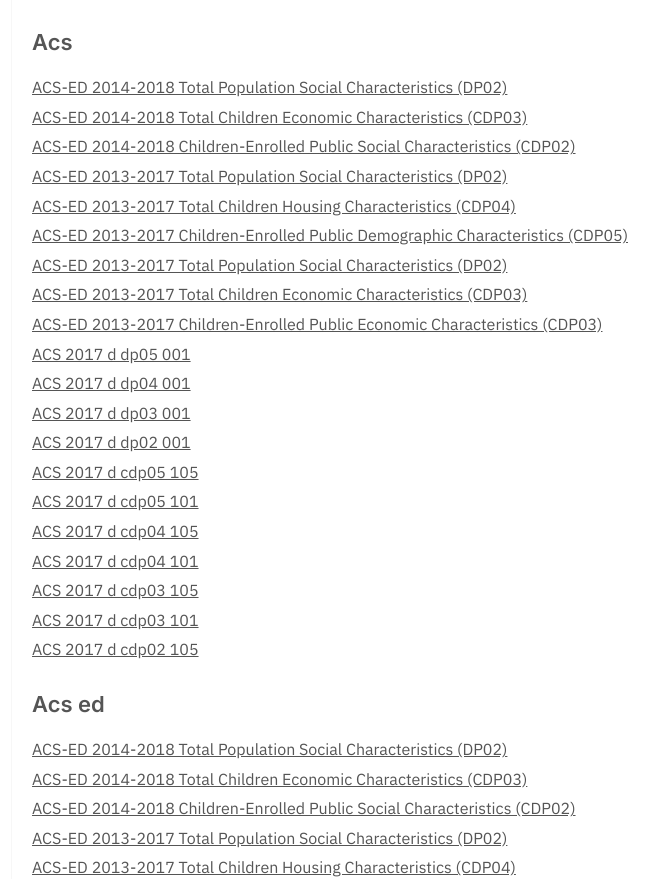
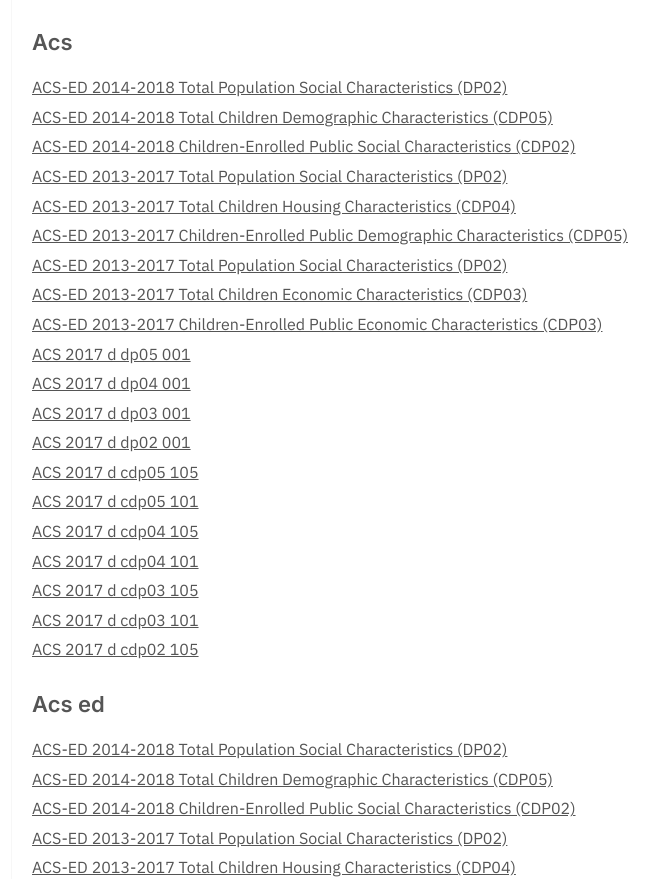
Before and after one commit to dayda-entities/department-of-education, a Jekyll site: the page built from tags.md, in a window 1280 px wide and 1400 px high, scrolled down 10754 px. Shown: the part 153-1032 px from the top of the window, without its empty margins (298-956 px from the left). Built offline with Jekyll 4.4.1, drawn with Linux system fonts in a browser that asks for light colours; some of the changed text lies outside the part shown.

```diff
--- a/_posts/2021-05-01-acs-ed-2014-2018-total-childre.md
+++ b/_posts/2021-05-01-acs-ed-2014-2018-total-childre.md
@@ -1,15 +1,15 @@
 ---
-title: ACS-ED 2014-2018 Total Children Economic Characteristics (CDP03)
-created: '2021-05-01T06:58:32.333696'
-modified: '2021-05-01T06:58:32.333704'
+title: ACS-ED 2014-2018 Total Children Demographic Characteristics (CDP05)
+created: '2021-05-01T06:58:25.913459'
+modified: '2021-05-01T06:58:25.913467'
 state: active
 type: dataset
 tags:
   - Acs
   - Acs Ed
   - American Community Survey
+  - Demographic
   - Department Of Education
-  - Economic
   - Edge
   - Education Demographic Geographic Estimates
   - National Center For Education Statistics
@@ -18,7 +18,7 @@ tags:
   - U S Census Bureau
 groups: []
 csv_url: >-
-  https://data-nces.opendata.arcgis.com/datasets/4659a03136aa45dab578ae98a37f1f2d_2.csv?outSR=%7B%22latestWkid%22%3A3857%2C%22wkid%22%3A102100%7D
+  https://data-nces.opendata.arcgis.com/datasets/53c57469df6a4273b6c1b8e34360dd91_6.csv?outSR=%7B%22latestWkid%22%3A3857%2C%22wkid%22%3A102100%7D
 json_url: ''
 layout: post
 
```
